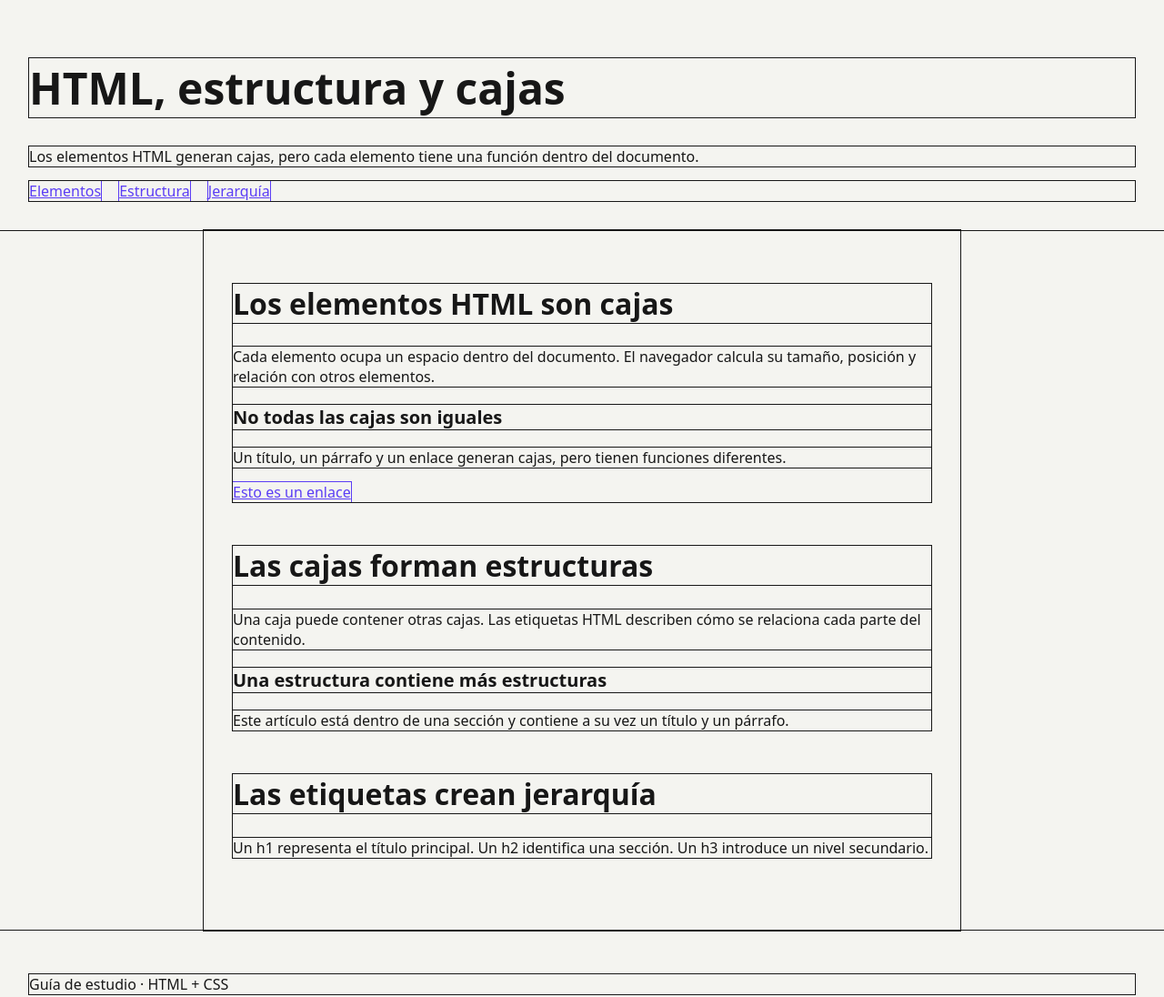
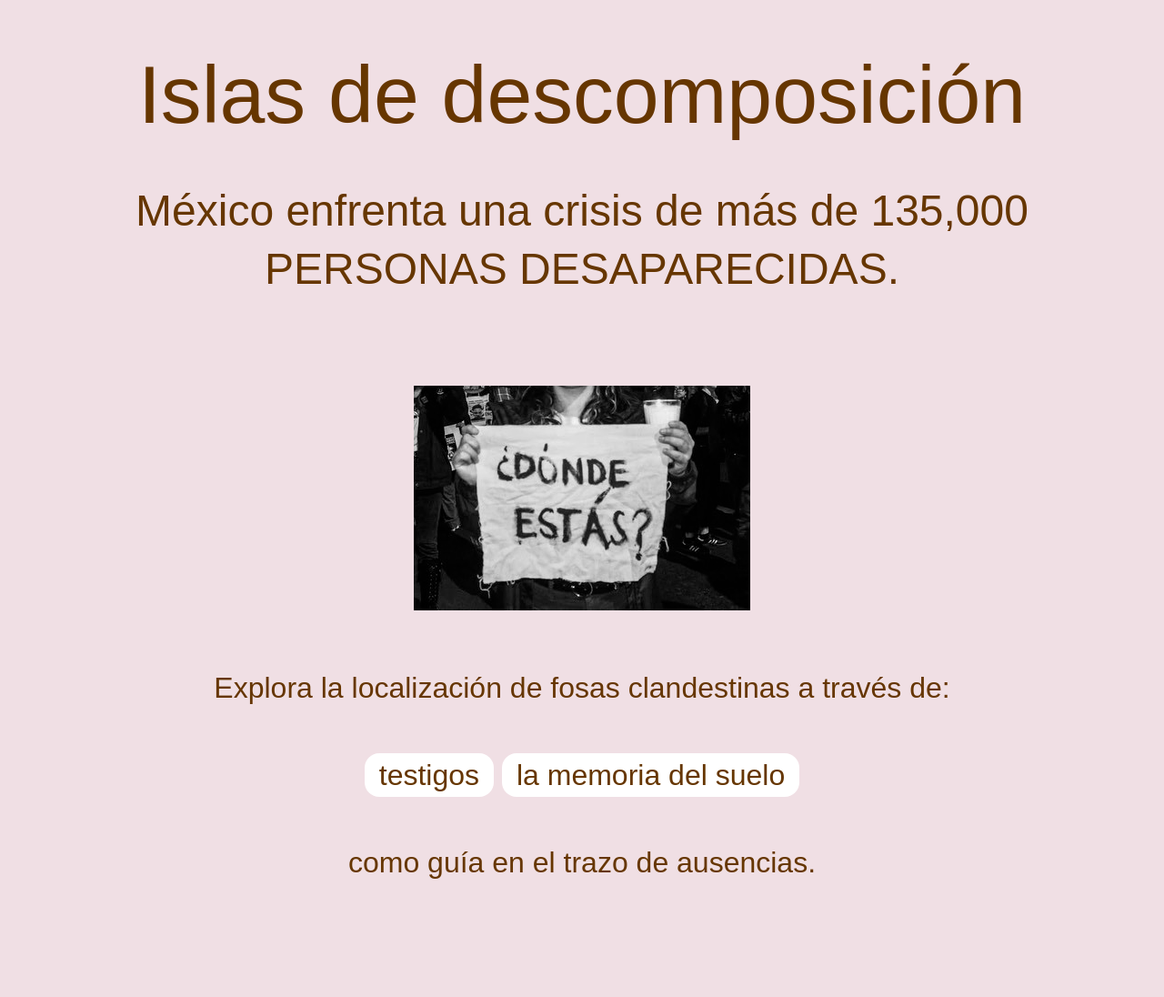
Before and after one commit to lvelasqueza-tech/contenido-estructurado, a plain HTML site: page index.html in a window 1280 px wide. Shown: the whole page at 91% size. Drawn offline with Linux system fonts and the light colour scheme; a web font is replaced by a local one.

Commit message:
agregar numero redes

```diff
--- a/css/style.css
+++ b/css/style.css
@@ -1,134 +1,104 @@
-/*
-  ============================================================
-  TOKENS
-  ============================================================
+:root {
+  --color-background: #F0DFE4;
+  --color-text: #663600;
+  --color-accent: #fff;
 
-  Variables reutilizables para mantener un sistema visual
-  consistente en todo el documento.
-*/
-
-:root {
-  --color-background: #f4f4f0;
-  --color-text: #171717;
-  --color-accent: #5b3df5;
-
-  --font-family-base: system-ui, Arial, Helvetica, sans-serif;
-
-  --font-size-body: 1rem;
-  --font-size-h1: 3rem;
+  --font-family-base: "CommitMono", Arial, Helvetica, sans-serif;
+  --font-family-title: "Kode Mono", sans-serif;
+  --font-size-body: 1.5rem;
+  --font-size-h1: 5.6rem;
   --font-size-h2: 2rem;
-  --font-size-h3: 1.25rem;
+  --font-size-h3: 3rem;
 }
-
-/*
-  ============================================================
-  SELECTOR UNIVERSAL
-  ============================================================
-  * funciona como un comodín.
-  Selecciona todos los elementos HTML.
-*/
 
 * {
   box-sizing: border-box;
-  /*
-    Regla temporal para visualizar las cajas.
-    Puede eliminarse cuando ya no sea necesaria.
-  */
-  outline: 1px solid;
 }
-
-
-/*
-  ============================================================
-  BODY
-  ============================================================
-
-  Define el sistema visual base del documento.
-*/
 body {
   margin: 0;
-
+  padding:0;
+  line-height: 4rem;
   background-color: var(--color-background);
   color: var(--color-text);
-
   font-family: var(--font-family-base);
   font-size: var(--font-size-body);
 }
-
-/*
-  ============================================================
-  JERARQUÍA TIPOGRÁFICA
-  ============================================================
-
-  HTML define la jerarquía.
-  CSS controla su representación visual.
-*/
-
+h1,h2,h3{
+  font-weight: 100;
+  text-align: center;
+}
 h1 {
+  font-family: var(--font-family-title);
   font-size: var(--font-size-h1);
+  margin-bottom: 4rem;
+  margin-top: 4rem;
 }
-
 h2 {
+  font-family: var(--font-family-base);
   font-size: var(--font-size-h2);
+  margin-bottom: 4rem;
+  margin-top: 4rem;
 }
-
 h3 {
+  font-family: var(--font-size-body);
   font-size: var(--font-size-h3);
+  margin-bottom: 4rem;
+  margin-top: 4rem;
 }
-
-
-/*
-  ============================================================
-  LINKS
-  ============================================================
-
-  El color de acento identifica enlaces y acciones.
-*/
-
 a {
-  color: var(--color-accent);
+  background-color: var(--color-accent);
+  color: var(--color-text);
+  font-family: var(--font-family-title);
+  text-decoration: none;
+  padding: .2em .5em;
+  border-radius: .5em;
+  font-size: 2rem;
+  margin: 1em 0em;
 }
-
-
-/*
-  ============================================================
-  CONTENEDOR PRINCIPAL
-  ============================================================
-
-  width:
-  ocupa una proporción del espacio disponible.
-
-  max-width:
-  evita que el contenido crezca demasiado.
-
-  margin: 0 auto:
-  distribuye el espacio horizontal y centra la caja.
-*/
-
 main {
   width: 65%;
   min-width: 290px;
   max-width: 1240px;
   margin: 0 auto;
 }
+header, main, footer {
+  padding: 1em;
+}
+section {
+  margin-bottom: 10rem;
+  margin-top: 2rem;
+}
+nav {
+  text-align: center;
+  margin-bottom: 2rem;
+  margin-top: 2rem;
 
-
-/*
-  ============================================================
-  ESPACIADO BÁSICO
-  ============================================================
-*/
-
-header,
-main,
-footer {
-  padding: 2rem;
+}
+nav a {
+  margin-right: 1rem;
+  text-align: center;
+  margin: 0 auto;
+}
+p {
+  line-height: 4rem;
+  margin-bottom: 2rem;
+  margin-top: 2rem;
+}
+.hero {
+  text-align: center;
+  background-color: var(--color-background);
+  padding: .5rem;
+  width: 80%;
+  margin: 0 auto;
+}
+.hero p{
+  text-align: center;
+  background-color: var(--color-background);
+  margin: 0 auto;
 }
 
-section {
-  margin-bottom: 3rem;
+img {
+  max-width: 100%;
+  margin-bottom: 2rem;
+  margin-top: 2rem;
 }
-
-nav a {
-  margin-right: 1rem;
-}
--- a/index.html
+++ b/index.html
@@ -1,12 +1,6 @@
 <!DOCTYPE html>
 <html lang="es">
 <head>
-  <!--
-    HEAD
-    Contiene información sobre el documento.
-    Aquí podemos definir metadata, título, favicon y archivos externos.
-  -->
-
   <meta charset="UTF-8">
   <meta
     name="viewport"
@@ -16,121 +10,37 @@
     name="description"
     content="Documento base para estudiar estructura HTML, semántica y cajas."
   >
-  <title>HTML, estructura y cajas</title>
-  <!-- Favicon -->
+  <title>Islas de descomposición</title>
   <link rel="icon" href="favicon.ico">
-  <!-- Hoja de estilos externa -->
+  <link rel="preconnect" href="https://fonts.googleapis.com">
+  <link rel="preconnect" href="https://fonts.gstatic.com" crossorigin>
+  <link href="https://fonts.googleapis.com/css2?family=Kode+Mono:wght@400..700&display=swap" rel="stylesheet">
   <link rel="stylesheet" href="./css/style.css">
 </head>
+
 <body>
-
-  <!--
-    HEADER
-    Contenido introductorio del documento.
-  -->
-  <header>
-
-    <h1>HTML, estructura y cajas</h1>
-
+  <header class="hero">
+    <h1>Islas de descomposición</h1>
+    <h3>
+      México enfrenta una crisis de más de 135,000 PERSONAS DESAPARECIDAS.
+    </h3>
+    <h2>
+    <img src="./img/donde-estas.png" alt="">
     <p>
-      Los elementos HTML generan cajas, pero cada elemento tiene una función dentro del documento.
+      Explora la localización de fosas clandestinas a través de:
     </p>
-
-    <!--
-      NAV
-      Contiene enlaces principales de navegación.
-    -->
     <nav>
-      <a href="#elementos">Elementos</a>
-      <a href="#estructura">Estructura</a>
-      <a href="#jerarquia">Jerarquía</a>
+      <a href="./testigos.html">testigos</a>
+      <a href="./memoria.html">la memoria del suelo</a>
     </nav>
-
+    <p>
+      como guía en el trazo de ausencias.
+    </p>
+  </h2>
   </header>
-
-  <!--
-    MAIN
-    Contiene el contenido principal del documento.
-  -->
   <main>
-
-    <!--
-      SECTION
-      Agrupa contenido relacionado por un mismo tema.
-    -->
-    <section id="elementos">
-
-      <h2>Los elementos HTML son cajas</h2>
-
-      <p>
-        Cada elemento ocupa un espacio dentro del documento.
-        El navegador calcula su tamaño, posición y relación con otros elementos.
-      </p>
-
-      <!--
-        ARTICLE
-        Representa una unidad de contenido dentro de esta sección.
-      -->
-      <article>
-
-        <h3>No todas las cajas son iguales</h3>
-
-        <p>
-          Un título, un párrafo y un enlace generan cajas,
-          pero tienen funciones diferentes.
-        </p>
-
-        <a href="#">Esto es un enlace</a>
-
-      </article>
-
-    </section>
-
-    <section id="estructura">
-
-      <h2>Las cajas forman estructuras</h2>
-
-      <p>
-        Una caja puede contener otras cajas.
-        Las etiquetas HTML describen cómo se relaciona cada parte del contenido.
-      </p>
-
-      <article>
-
-        <h3>Una estructura contiene más estructuras</h3>
-
-        <p>
-          Este artículo está dentro de una sección y contiene
-          a su vez un título y un párrafo.
-        </p>
-
-      </article>
-
-    </section>
-
-    <section id="jerarquia">
-
-      <h2>Las etiquetas crean jerarquía</h2>
-
-      <p>
-        Un h1 representa el título principal.
-        Un h2 identifica una sección.
-        Un h3 introduce un nivel secundario.
-      </p>
-
-    </section>
-
   </main>
-
-  <!--
-    FOOTER
-    Contiene información de cierre o complementaria.
-  -->
   <footer>
-
-    <p>Guía de estudio · HTML + CSS</p>
-
   </footer>
-
 </body>
 </html>
```
Also changed, not shown: memoria.html (added, +61 -0 lines), redes-comunicacion.html (added, +52 -0 lines), testigos.html (added, +68 -0 lines), img/busqueda.jpg (added), img/busqueda.png (added), img/donde-estas.png (added), img/madre.jpg (added), img/t.png (added), 3 other files.
